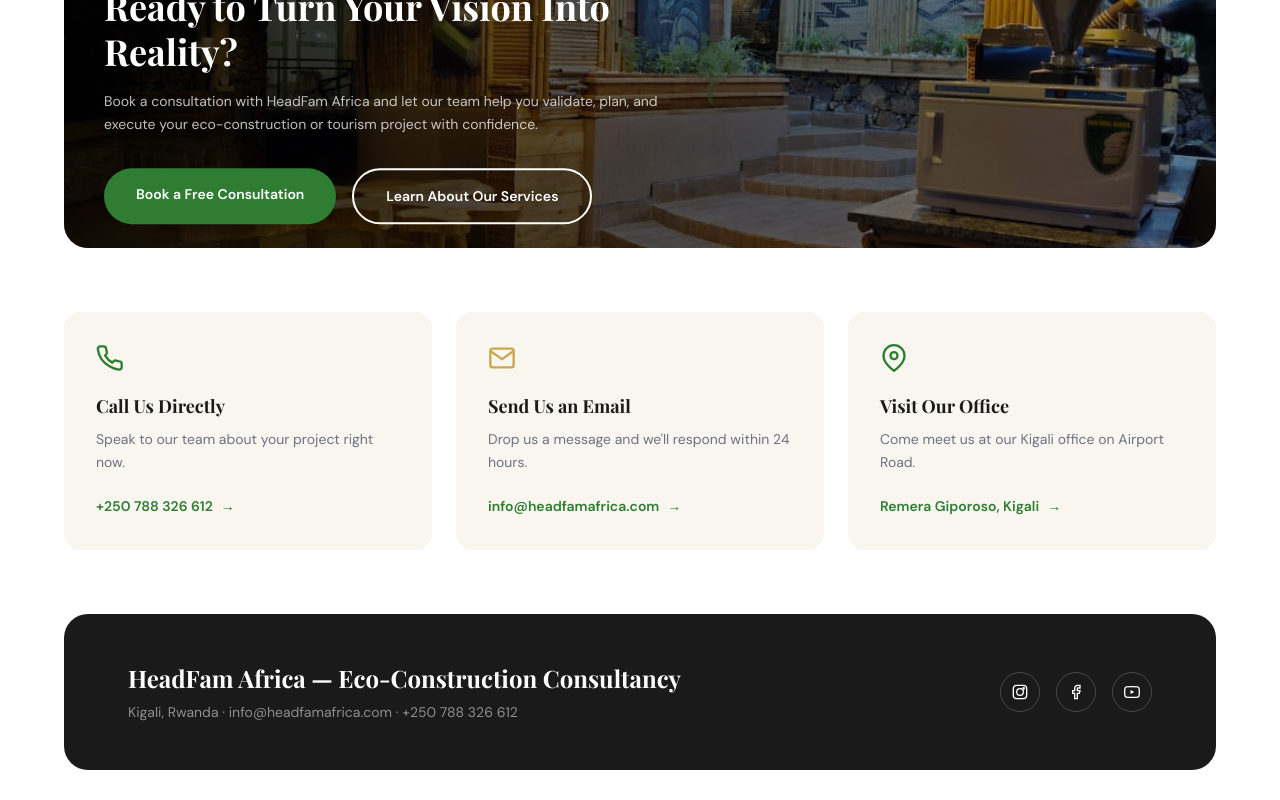
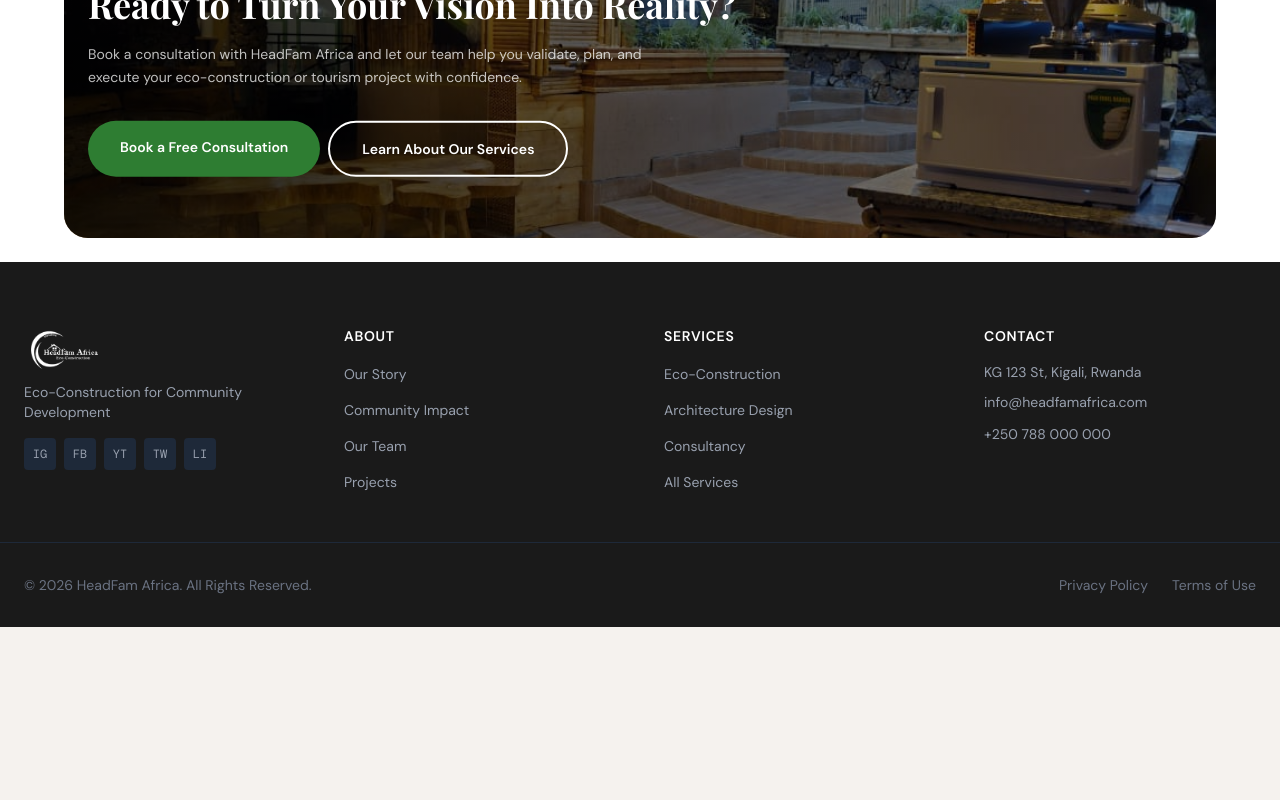
Before and after one commit to muhorakeye/Headfam, a React (Vite) app: page /services/consultancy in a window 1280 px wide. Shown: the part 3220-4020 px from the top of the page. After the commit the page ends 3847 px from the top, so only its background shows below. Built offline with nearby package versions, Linux system fonts and the light colour scheme.

Commit message:
refactor(consultancy): reduce vertical padding on ConsultancyCTA section

```diff
--- a/src/components/sections/consultancy/ConsultancyCTA.tsx
+++ b/src/components/sections/consultancy/ConsultancyCTA.tsx
@@ -3,119 +3,26 @@
 import hero4 from '../../../assets/Hero/Headfam4.jpeg'
 
 const VP = { once: true, amount: 0.2 as const }
-const VP1 = { once: true, amount: 0.1 as const }
-const T = { duration: 0.6, ease: 'easeOut' as const }
 
 const onImgError = (e: React.SyntheticEvent<HTMLImageElement>) => {
   e.currentTarget.style.backgroundColor = '#e8f5e9'
   e.currentTarget.src = ''
 }
 
-interface ContactOption {
-  title: string
-  body: string
-  action: string
-  actionLabel: string
-  external: boolean
-  svg: React.ReactNode
-}
-
-const CONTACT_OPTIONS: ContactOption[] = [
-  {
-    title: 'Call Us Directly',
-    body: 'Speak to our team about your project right now.',
-    action: 'tel:+250788326612',
-    actionLabel: '+250 788 326 612',
-    external: true,
-    svg: (
-      <svg width="28" height="28" viewBox="0 0 24 24" fill="none" stroke="#2E7D32" strokeWidth="2">
-        <path d="M22 16.92v3a2 2 0 0 1-2.18 2 19.79 19.79 0 0 1-8.63-3.07A19.5 19.5 0 0 1 4.69 13 19.79 19.79 0 0 1 1.61 4.37 2 2 0 0 1 3.6 2h3a2 2 0 0 1 2 1.72c.127.96.361 1.903.7 2.81a2 2 0 0 1-.45 2.11L7.91 9.91a16 16 0 0 0 6.06 6.06l1.27-1.27a2 2 0 0 1 2.11-.45c.907.339 1.85.573 2.81.7A2 2 0 0 1 22 16.92z" />
-      </svg>
-    ),
-  },
-  {
-    title: 'Send Us an Email',
-    body: "Drop us a message and we'll respond within 24 hours.",
-    action: 'mailto:info@headfamafrica.com',
-    actionLabel: 'info@headfamafrica.com',
-    external: true,
-    svg: (
-      <svg width="28" height="28" viewBox="0 0 24 24" fill="none" stroke="#C9A84C" strokeWidth="2">
-        <path d="M4 4h16c1.1 0 2 .9 2 2v12c0 1.1-.9 2-2 2H4c-1.1 0-2-.9-2-2V6c0-1.1.9-2 2-2z" />
-        <polyline points="22,6 12,13 2,6" />
-      </svg>
-    ),
-  },
-  {
-    title: 'Visit Our Office',
-    body: 'Come meet us at our Kigali office on Airport Road.',
-    action: 'https://maps.google.com/?q=Remera+Giporoso+Kigali+Rwanda',
-    actionLabel: 'Remera Giporoso, Kigali',
-    external: true,
-    svg: (
-      <svg width="28" height="28" viewBox="0 0 24 24" fill="none" stroke="#2E7D32" strokeWidth="2">
-        <path d="M21 10c0 7-9 13-9 13s-9-6-9-13a9 9 0 0 1 18 0z" />
-        <circle cx="12" cy="10" r="3" />
-      </svg>
-    ),
-  },
-]
-
-const SOCIALS = [
-  {
-    href: 'https://instagram.com/headfamafrica/',
-    label: 'Instagram',
-    svg: (
-      <svg width="16" height="16" viewBox="0 0 24 24" fill="none" stroke="white" strokeWidth="2">
-        <rect x="2" y="2" width="20" height="20" rx="5" ry="5" />
-        <circle cx="12" cy="12" r="5" />
-        <circle cx="17.5" cy="6.5" r="1" fill="white" />
-      </svg>
-    ),
-  },
-  {
-    href: 'https://facebook.com/profile.php?id=100095399520054',
-    label: 'Facebook',
-    svg: (
-      <svg width="16" height="16" viewBox="0 0 24 24" fill="none" stroke="white" strokeWidth="2">
-        <path d="M18 2h-3a5 5 0 0 0-5 5v3H7v4h3v8h4v-8h3l1-4h-4V7a1 1 0 0 1 1-1h3z" />
-      </svg>
-    ),
-  },
-  {
-    href: 'https://youtube.com/@HeadFamAfrica/playlists',
-    label: 'YouTube',
-    svg: (
-      <svg width="16" height="16" viewBox="0 0 24 24" fill="none" stroke="white" strokeWidth="2">
-        <path d="M22.54 6.42a2.78 2.78 0 0 0-1.95-1.96C18.88 4 12 4 12 4s-6.88 0-8.59.46A2.78 2.78 0 0 0 1.46 6.42 29 29 0 0 0 1 12a29 29 0 0 0 .46 5.58 2.78 2.78 0 0 0 1.95 1.96C5.12 20 12 20 12 20s6.88 0 8.59-.46a2.78 2.78 0 0 0 1.95-1.96A29 29 0 0 0 23 12a29 29 0 0 0-.46-5.58z" />
-        <polygon points="9.75 15.02 15.5 12 9.75 8.98 9.75 15.02" fill="white" stroke="none" />
-      </svg>
-    ),
-  },
-]
-
 export default function ConsultancyCTA() {
   const [btn1Hovered, setBtn1Hovered] = useState(false)
   const [btn2Hovered, setBtn2Hovered] = useState(false)
-  const [cardHovered, setCardHovered] = useState<boolean[]>([false, false, false])
-  const [socialHovered, setSocialHovered] = useState<boolean[]>([false, false, false])
-
-  const setCard = (i: number, val: boolean) =>
-    setCardHovered((prev) => prev.map((v, idx) => (idx === i ? val : v)))
-
-  const setSocial = (i: number, val: boolean) =>
-    setSocialHovered((prev) => prev.map((v, idx) => (idx === i ? val : v)))
 
   const scrollToServices = () => {
     document.getElementById('consultancy-services')?.scrollIntoView({ behavior: 'smooth' })
   }
 
   return (
-    <section id="consultancy-cta" className="py-16 px-6 md:px-16 bg-white">
+    <section id="consultancy-cta" className="py-6 px-6 md:px-10 bg-white">
 
       {/* Part 1 — Full width image banner */}
       <motion.div
-        className="max-w-6xl mx-auto rounded-3xl overflow-hidden relative mb-16"
+        className="max-w-6xl mx-auto rounded-3xl overflow-hidden relative"
         initial={{ opacity: 0 }}
         whileInView={{ opacity: 1 }}
         viewport={VP}
@@ -125,8 +32,7 @@
           src={hero4}
           alt="HeadFam Africa consultancy"
           onError={onImgError}
-          className="w-full object-cover"
-          style={{ height: '320px' }}
+          className="w-full object-cover h-[290px] md:h-[350px]"
         />
         <div
           className="absolute inset-0"
@@ -134,8 +40,8 @@
         />
 
         <div
-          className="absolute z-10 max-w-xl"
-          style={{ left: '2.5rem', top: '50%', transform: 'translateY(-50%)' }}
+          className="absolute z-10"
+          style={{ left: '1.5rem', right: '1.5rem', top: '50%', transform: 'translateY(-50%)' }}
         >
           <motion.div
             initial={{ opacity: 0, y: 24 }}
@@ -151,7 +57,7 @@
             </p>
 
             <h2
-              className="text-3xl md:text-4xl font-black text-white leading-tight mb-4"
+              className="text-2xl md:text-3xl lg:text-4xl font-black text-white leading-tight mb-4"
               style={{ fontFamily: '"Playfair Display", Georgia, serif' }}
             >
               Ready to Turn Your Vision Into Reality?
@@ -162,10 +68,10 @@
               style={{ color: 'rgba(255,255,255,0.75)', fontFamily: '"DM Sans", sans-serif' }}
             >
               Book a consultation with HeadFam Africa and let our team help you validate, plan, and
-              execute your eco-construction or tourism project with confidence.
+              <br />execute your eco-construction or tourism project with confidence.<br />
             </p>
 
-            <div className="flex gap-4 flex-wrap">
+            <div className="flex gap-2 flex-wrap">
               <a
                 href="/contact"
                 onMouseEnter={() => setBtn1Hovered(true)}
@@ -201,108 +107,6 @@
         </div>
       </motion.div>
 
-      {/* Part 2 — Three contact options */}
-      <motion.div
-        className="max-w-6xl mx-auto grid grid-cols-1 md:grid-cols-3 gap-6 mb-16"
-        initial={{ opacity: 0, y: 32 }}
-        whileInView={{ opacity: 1, y: 0 }}
-        viewport={VP}
-        transition={T}
-      >
-        {CONTACT_OPTIONS.map((option, i) => (
-          <motion.div
-            key={option.title}
-            initial={{ opacity: 0, y: 32 }}
-            whileInView={{ opacity: 1, y: 0 }}
-            viewport={VP1}
-            transition={{ duration: 0.6, ease: 'easeOut' as const, delay: i * 0.15 }}
-            onMouseEnter={() => setCard(i, true)}
-            onMouseLeave={() => setCard(i, false)}
-            className="rounded-2xl p-8"
-            style={{
-              backgroundColor: cardHovered[i] ? '#ffffff' : '#f9f6f0',
-              boxShadow: cardHovered[i] ? '0 4px 20px rgba(0,0,0,0.08)' : 'none',
-              transform: cardHovered[i] ? 'translateY(-2px)' : 'translateY(0)',
-              transition: 'background-color 0.3s ease, box-shadow 0.3s ease, transform 0.3s ease',
-            }}
-          >
-            <div className="mb-5">{option.svg}</div>
-
-            <h3
-              className="text-lg font-black mb-2"
-              style={{ color: '#1a1a1a', fontFamily: '"Playfair Display", Georgia, serif' }}
-            >
-              {option.title}
-            </h3>
-
-            <p
-              className="text-sm leading-relaxed mb-5"
-              style={{ color: '#6b7280', fontFamily: '"DM Sans", sans-serif' }}
-            >
-              {option.body}
-            </p>
-
-            <a
-              href={option.action}
-              target={option.external ? '_blank' : undefined}
-              rel={option.external ? 'noopener noreferrer' : undefined}
-              className="inline-flex items-center gap-2 text-sm font-semibold transition-colors duration-300"
-              style={{ color: '#2E7D32', fontFamily: '"DM Sans", sans-serif' }}
-              onMouseEnter={(e) => { (e.currentTarget as HTMLAnchorElement).style.color = '#C9A84C' }}
-              onMouseLeave={(e) => { (e.currentTarget as HTMLAnchorElement).style.color = '#2E7D32' }}
-            >
-              {option.actionLabel} <span>&#8594;</span>
-            </a>
-          </motion.div>
-        ))}
-      </motion.div>
-
-      {/* Part 3 — Final sign-off strip */}
-      <motion.div
-        className="max-w-6xl mx-auto rounded-3xl px-10 md:px-16 py-12 flex flex-col md:flex-row items-center justify-between gap-8 text-center md:text-left"
-        style={{ backgroundColor: '#1a1a1a' }}
-        initial={{ opacity: 0, y: 24 }}
-        whileInView={{ opacity: 1, y: 0 }}
-        viewport={VP}
-        transition={T}
-      >
-        <div>
-          <h4
-            className="text-xl md:text-2xl font-black text-white mb-2"
-            style={{ fontFamily: '"Playfair Display", Georgia, serif' }}
-          >
-            HeadFam Africa — Eco-Construction Consultancy
-          </h4>
-          <p
-            className="text-sm"
-            style={{ color: 'rgba(255,255,255,0.5)', fontFamily: '"DM Sans", sans-serif' }}
-          >
-            Kigali, Rwanda &middot; info@headfamafrica.com &middot; +250 788 326 612
-          </p>
-        </div>
-
-        <div className="flex gap-4 justify-center md:justify-end">
-          {SOCIALS.map((social, i) => (
-            <a
-              key={social.label}
-              href={social.href}
-              target="_blank"
-              rel="noopener noreferrer"
-              aria-label={social.label}
-              onMouseEnter={() => setSocial(i, true)}
-              onMouseLeave={() => setSocial(i, false)}
-              className="w-10 h-10 rounded-full flex items-center justify-center transition-colors duration-300"
-              style={{
-                border: `1px solid ${socialHovered[i] ? '#C9A84C' : 'rgba(255,255,255,0.2)'}`,
-                transition: 'border-color 0.3s',
-              }}
-            >
-              {social.svg}
-            </a>
-          ))}
-        </div>
-      </motion.div>
-
     </section>
   )
 }
--- a/src/components/sections/consultancy/ConsultancyServices.tsx
+++ b/src/components/sections/consultancy/ConsultancyServices.tsx
@@ -172,7 +172,7 @@
               <div key={service.id}>
                 <button
                   onClick={() => setActiveId(service.id)}
-                  className="w-full text-left px-8 py-6 transition-colors duration-200"
+                  className="w-full text-left px-5 md:px-8 py-5 md:py-6 transition-colors duration-200"
                   style={{
                     backgroundColor: isActive ? '#ffffff' : 'transparent',
                     borderLeft: isActive ? '4px solid #2E7D32' : '4px solid transparent',
@@ -223,7 +223,7 @@
         </div>
 
         {/* Right — active service detail */}
-        <div className="flex-1 bg-white px-10 py-12 flex flex-col justify-center">
+        <div className="flex-1 bg-white px-6 md:px-10 py-8 md:py-12 flex flex-col justify-center">
           <motion.div
             key={activeId}
             initial={{ opacity: 0, x: 16 }}
--- a/src/pages/services/Consultancy.tsx
+++ b/src/pages/services/Consultancy.tsx
@@ -1,3 +1,4 @@
+import { motion } from 'framer-motion'
 import {
   ConsultancyHero,
   ConsultancyServices,
@@ -9,13 +10,17 @@
 
 export default function Consultancy() {
   return (
-    <main>
+    <motion.main
+      initial={{ opacity: 0 }}
+      animate={{ opacity: 1 }}
+      transition={{ duration: 0.5, ease: 'easeOut' }}
+    >
       <ConsultancyHero />
       <ConsultancyServices />
       <ConsultancyWhyUs />
       <ConsultancyProcess />
       {/*<ConsultancyProjects />*/}
       <ConsultancyCTA />
-    </main>
+    </motion.main>
   )
 }
```
Also changed, not shown: src/components/sections/consultancy/ConsultancyWhyUs.tsx (+5 -5 lines).
